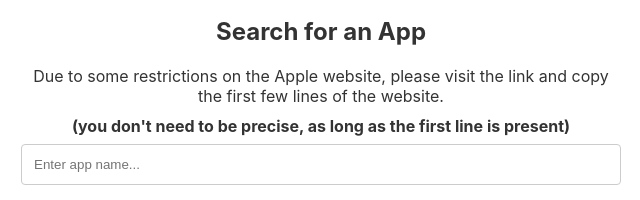
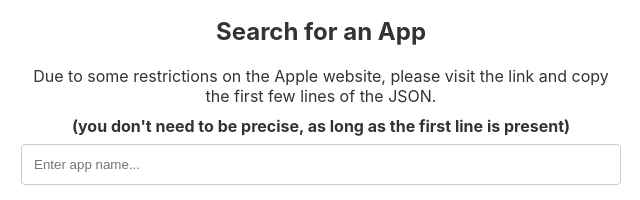
Before and after one commit to 0x00badcode/0x00badcode.github.io, a plain HTML site: page index.html in a window 1280 px wide. Shown: the part 136-336 px from the top of the page, 319-959 px from the left. Drawn offline with Linux system fonts and the light colour scheme.

Commit message:
minor changes

```diff
--- a/index.html
+++ b/index.html
@@ -1,7 +1,7 @@
 <!DOCTYPE html>
 <html>
 <head>
-    <title>App Finder</title>
+    <title>Vision App List</title>
     <style>
         body {
             display: flex;
@@ -72,7 +72,7 @@
     <div class="container">
         <img src="visionapplist.png" alt="Logo" class="logo">
         <h1>Search for an App</h1>
-        <p>Due to some restrictions on the Apple website, please visit the link and copy the first few lines of the website.</p>
+        <p>Due to some restrictions on the Apple website, please visit the link and copy the first few lines of the JSON.</p>
         <b>(you don't need to be precise, as long as the first line is present)</b>
         <input type="text" id="searchInput" placeholder="Enter app name...">
         <button onclick="redirectToAppPage()">Generate Link and Redirect</button>
```
